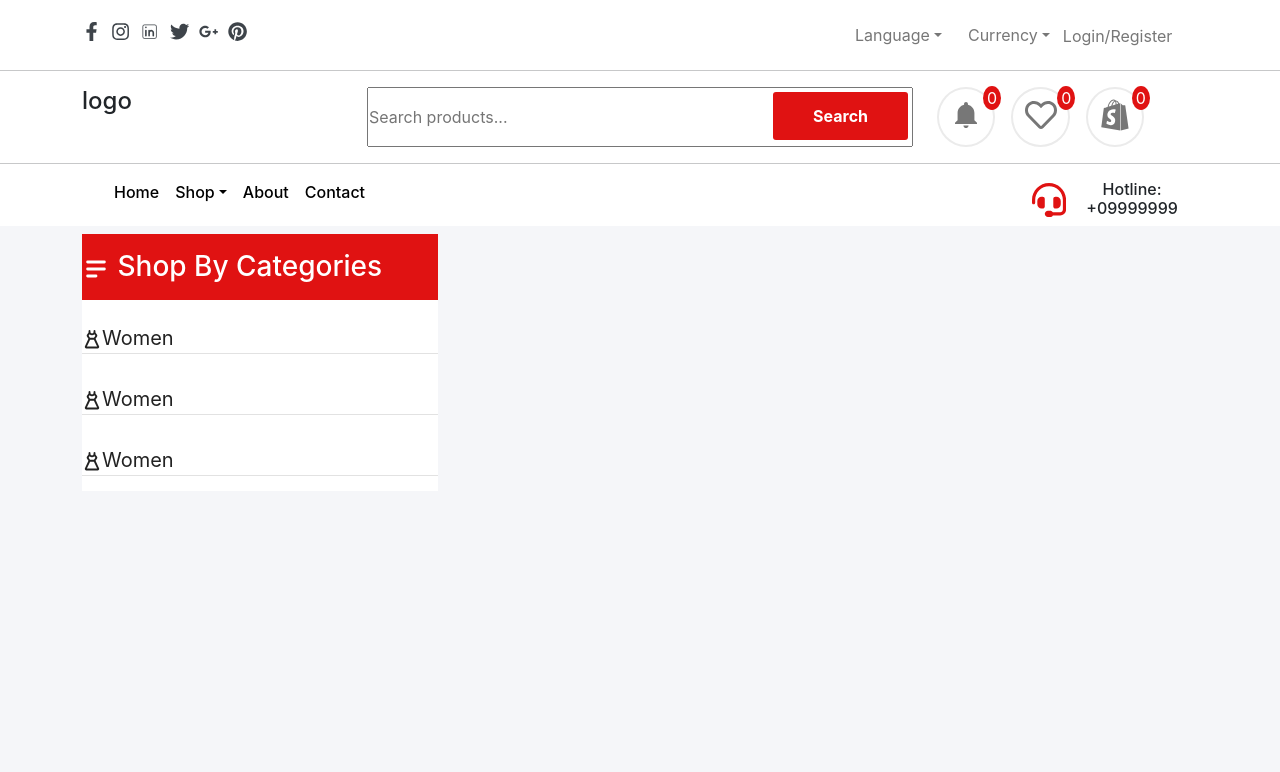
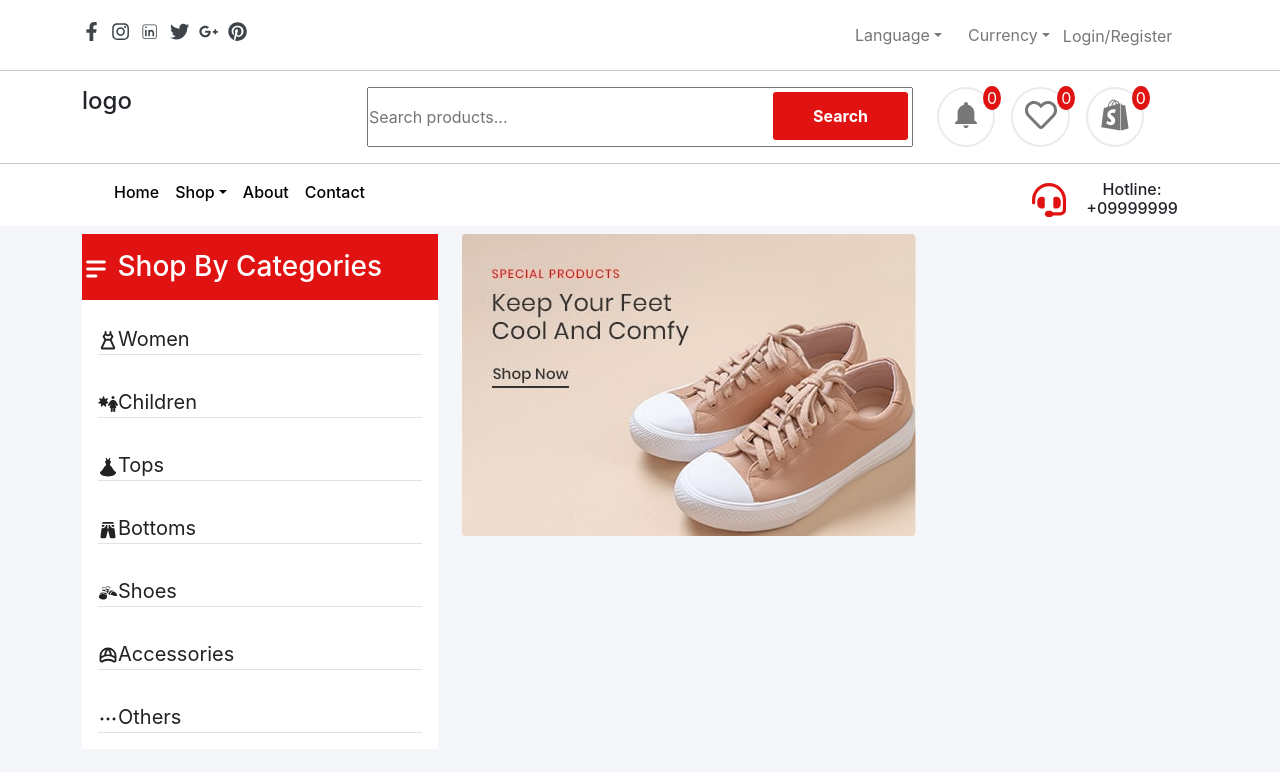
Before and after one commit to Arif-Ur-Rahman/Women-E-Commerce, a React (Create React App) app: page /food-home in a window 1280 px wide. Shown: the top 772 px of the page. Built offline with nearby package versions, Linux system fonts and the light colour scheme.

Commit message:
added slider demo

```diff
--- a/src/components/categories/Categories.jsx
+++ b/src/components/categories/Categories.jsx
@@ -1,7 +1,10 @@
 import React from "react";
 import { HiMenuAlt2 } from "react-icons/hi";
-import { PiDressBold } from "react-icons/pi";
+import { PiBaseballCapBold, PiDressBold, PiPantsFill } from "react-icons/pi";
+import { FaPersonDressBurst } from "react-icons/fa6";
+import { GiAmpleDress, GiSonicShoes } from "react-icons/gi";
 import "./categories.css";
+import { IoIosMore } from "react-icons/io";
 const Categories = () => {
   return (
     <nav className="categories-nav">
@@ -19,14 +22,38 @@ const Categories = () => {
         </li>
         <li>
           <a href="/">
-            <PiDressBold />
-            Women
+            <FaPersonDressBurst />
+            Children
           </a>
         </li>
         <li>
           <a href="/">
-            <PiDressBold />
-            Women
+            <GiAmpleDress />
+            Tops
+          </a>
+        </li>
+        <li>
+          <a href="/">
+            <PiPantsFill />
+            Bottoms
+          </a>
+        </li>
+        <li>
+          <a href="/">
+            <GiSonicShoes />
+            Shoes
+          </a>
+        </li>
+        <li>
+          <a href="/">
+            <PiBaseballCapBold />
+            Accessories
+          </a>
+        </li>
+        <li>
+          <a href="/">
+            <IoIosMore />
+            Others
           </a>
         </li>
       </ul>
--- a/src/components/categories/categories.css
+++ b/src/components/categories/categories.css
@@ -22,6 +22,7 @@
   line-height: 30px;
   display: block;
   z-index: 3;
+  padding: 1rem 1rem;
 }
 .categories-nav ul li a::after {
   content: "";
@@ -37,7 +38,7 @@
   background: #e2e2e2;
 }
 .categories-nav ul li a:hover {
-  padding-left: 5px;
+  padding-left: 2rem;
   border-color: transparent;
   color: #e01212;
   background-color: transparent !important;
--- a/src/components/hero/Hero.jsx
+++ b/src/components/hero/Hero.jsx
@@ -1,6 +1,6 @@
 import React from "react";
 import Categories from "../categories/Categories";
-
+import slider from "../../assets/images/benner/banner-04.jpg";
 const Hero = () => {
   return (
     <main className="py-2">
@@ -9,7 +9,9 @@ const Hero = () => {
           <div className="col-md-4">
             <Categories />
           </div>
-          <div className="col-md-8"></div>
+          <div className="col-md-8">
+            <img src={slider} className="image-fluid" alt="" />
+          </div>
         </div>
       </div>
     </main>
--- a/src/components/mainnav/mainnav.css
+++ b/src/components/mainnav/mainnav.css
@@ -2,7 +2,7 @@
   color: black;
   margin-right: 1rem;
 }
-.dropdown-menu {
+nav .dropdown-menu {
   width: 100vw;
 }
 .dropdown-menu .row li {
--- a/src/pages/Layout.jsx
+++ b/src/pages/Layout.jsx
@@ -1,4 +1,5 @@
 import React from "react";
+import { Link } from "react-router-dom";
 
 const Layout = () => {
   return (
@@ -7,14 +8,14 @@ const Layout = () => {
         <ul>
           <h1>Women Fitness</h1>
           <li>
-            <a className="btn cm-btn" href="/dress-home">
+            <Link className="btn cm-btn" to="/dress-home">
               Women Dress
-            </a>
+            </Link>
           </li>
           <li>
-            <a className="btn cm-btn" href="/food-home">
+            <Link className="btn cm-btn" to="/food-home">
               Women Food
-            </a>
+            </Link>
           </li>
         </ul>
       </div>
```
